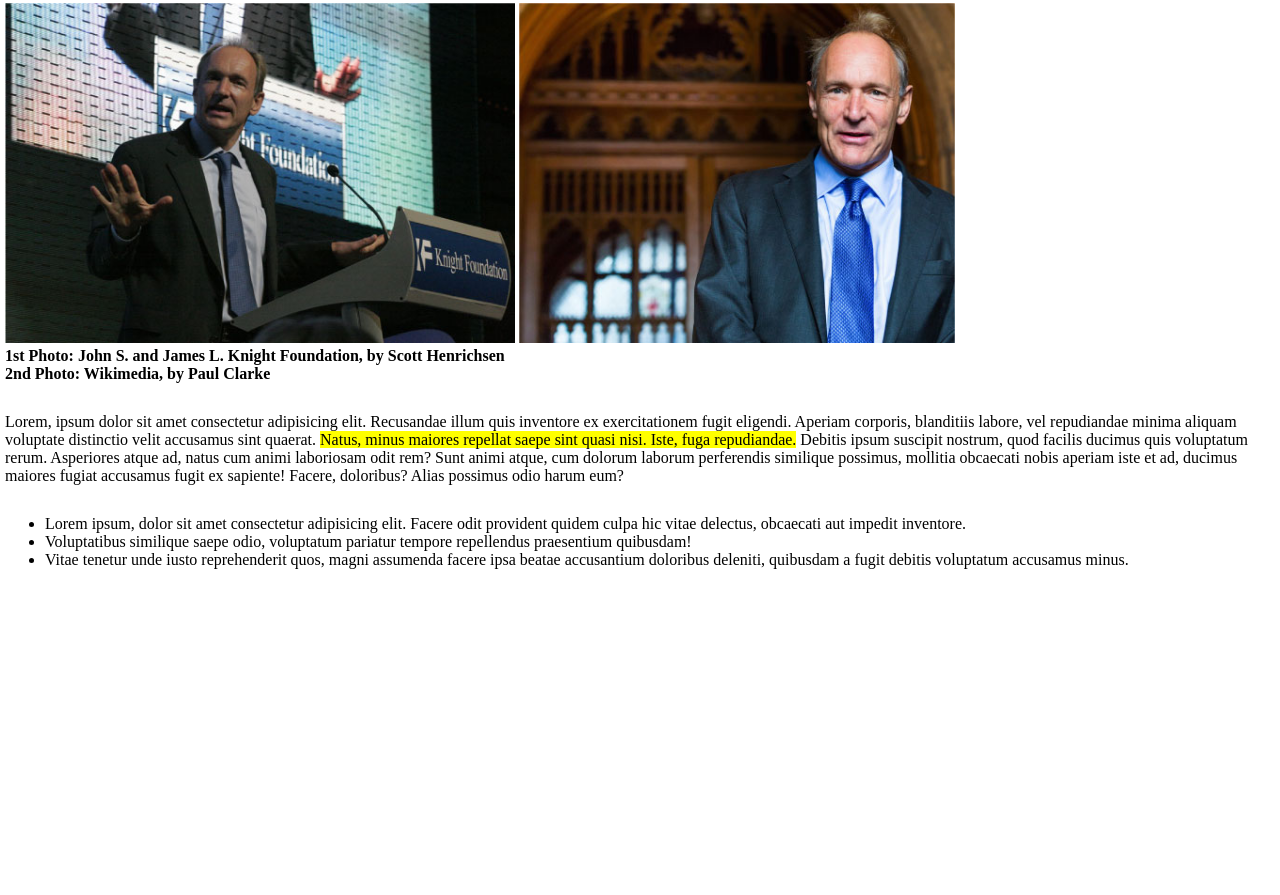
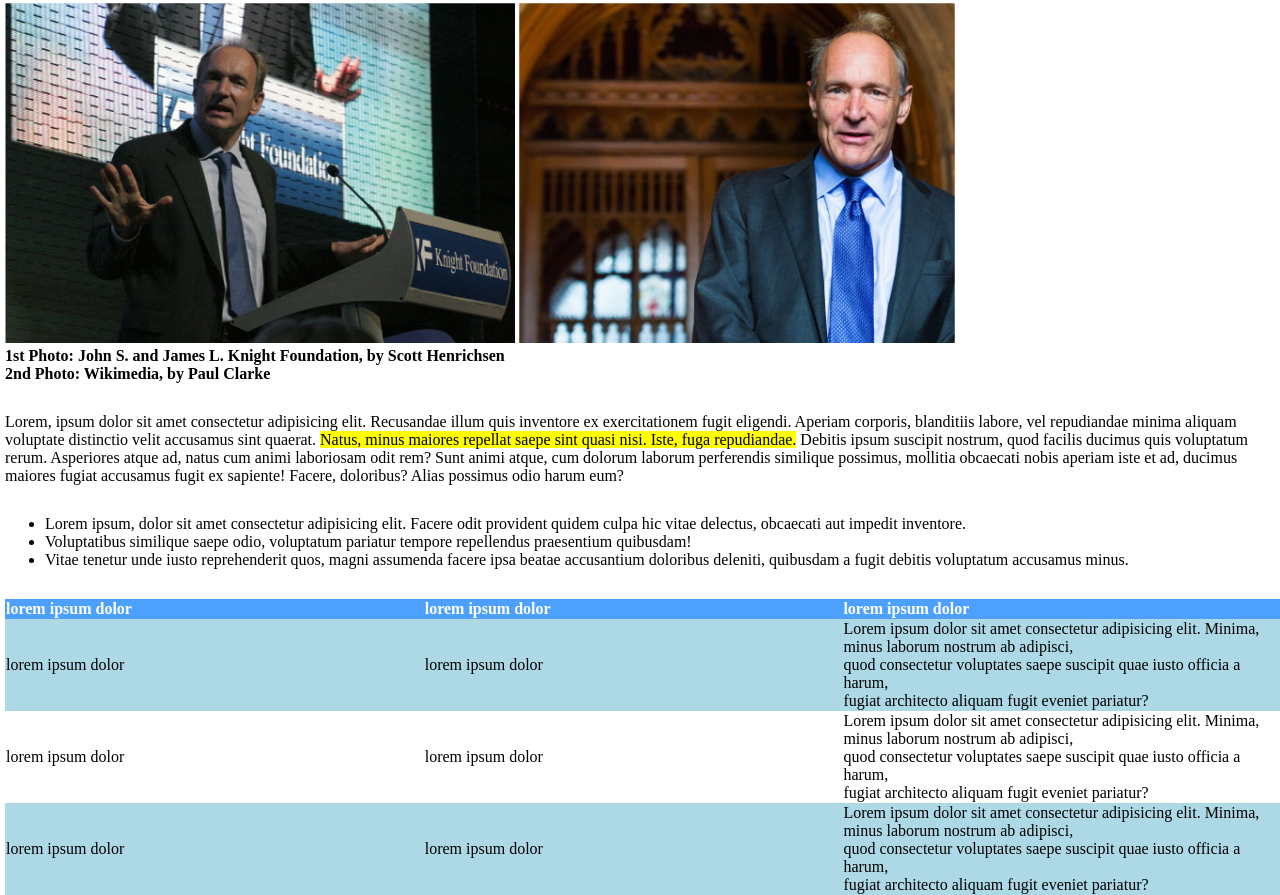
Before and after one commit to IvanTorzoni/html-css-booleaner, a plain HTML site: page index.html in a window 1280 px wide. Shown: the part 377-1272 px from the top of the page. Before the commit the page ends 946 px from the top, so only its background shows below. Drawn offline with Linux system fonts and the light colour scheme.

Commit message:
feat: added table

```diff
--- a/css/style.css
+++ b/css/style.css
@@ -52,10 +52,32 @@ h2{
     background-color: yellow;
 }
 
+/* Paragraph */
 p{
     margin-top: 30px;
 }
 
+/* Unorderted List */
 ul{
     margin-top: 30px;
 }
+
+/* table */
+table{
+    margin-top: 30px;
+    border-spacing: 0;
+}
+
+thead{
+    background-color: #4ea0ff;
+    color: white;
+}
+
+th{
+    text-align: left;
+    width: 1000px;
+}
+
+.tablecolor{
+    background-color: lightblue;
+}
--- a/index.html
+++ b/index.html
@@ -44,17 +44,71 @@
             <h4>2nd Photo: Wikimedia, by Paul Clarke</h4>
 
             <!-- First chunk of text -->
-            <p>Lorem, ipsum dolor sit amet consectetur adipisicing elit. Recusandae illum quis inventore ex exercitationem fugit eligendi. Aperiam corporis, blanditiis labore, vel repudiandae minima aliquam voluptate distinctio velit accusamus sint quaerat.
-            <span class="marker">Natus, minus maiores repellat saepe sint quasi nisi. Iste, fuga repudiandae.</span>  Debitis ipsum suscipit nostrum, quod facilis ducimus quis voluptatum rerum. Asperiores atque ad, natus cum animi laboriosam odit rem?
-            Sunt animi atque, cum dolorum laborum perferendis similique possimus, mollitia obcaecati nobis aperiam iste et ad, ducimus maiores fugiat accusamus fugit ex sapiente! Facere, doloribus? Alias possimus odio harum eum?</p>
+            <p>Lorem, ipsum dolor sit amet consectetur adipisicing elit. Recusandae illum quis inventore ex
+                exercitationem fugit eligendi. Aperiam corporis, blanditiis labore, vel repudiandae minima aliquam
+                voluptate distinctio velit accusamus sint quaerat.
+                <span class="marker">Natus, minus maiores repellat saepe sint quasi nisi. Iste, fuga repudiandae.</span>
+                Debitis ipsum suscipit nostrum, quod facilis ducimus quis voluptatum rerum. Asperiores atque ad, natus
+                cum animi laboriosam odit rem?
+                Sunt animi atque, cum dolorum laborum perferendis similique possimus, mollitia obcaecati nobis aperiam
+                iste et ad, ducimus maiores fugiat accusamus fugit ex sapiente! Facere, doloribus? Alias possimus odio
+                harum eum?
+            </p>
+            <!-- /First chunk of text -->
 
             <!-- Unordered list -->
             <ul>
-                <li>Lorem ipsum, dolor sit amet consectetur adipisicing elit. Facere odit provident quidem culpa hic vitae delectus, obcaecati aut impedit inventore. </li>
-                <li>Voluptatibus similique saepe odio, voluptatum pariatur tempore repellendus praesentium quibusdam!</li>
-                <li>Vitae tenetur unde iusto reprehenderit quos, magni assumenda facere ipsa beatae accusantium doloribus deleniti, quibusdam a fugit debitis voluptatum accusamus minus.</li>
+                <li>Lorem ipsum, dolor sit amet consectetur adipisicing elit. Facere odit provident quidem culpa hic
+                    vitae delectus, obcaecati aut impedit inventore. </li>
+                <li>Voluptatibus similique saepe odio, voluptatum pariatur tempore repellendus praesentium quibusdam!
+                </li>
+                <li>Vitae tenetur unde iusto reprehenderit quos, magni assumenda facere ipsa beatae accusantium
+                    doloribus deleniti, quibusdam a fugit debitis voluptatum accusamus minus.</li>
             </ul>
+            <!-- Unordered list -->
 
+            <!-- Table -->
+            <table>
+                <!-- Table head -->
+                <thead>
+                    <tr>
+                        <th>lorem ipsum dolor</th>
+                        <th>lorem ipsum dolor</th>
+                        <th>lorem ipsum dolor</th>
+                    </tr>
+                </thead>
+                <!-- /Table head -->
+
+                <!-- table body -->
+                <tbody>
+
+                    <tr class="tablecolor">
+                        <td>lorem ipsum dolor</td>
+                        <td>lorem ipsum dolor</td>
+                        <td>Lorem ipsum dolor sit amet consectetur adipisicing elit. Minima, minus laborum nostrum ab
+                            adipisci, <br> quod consectetur voluptates saepe suscipit quae iusto officia a harum,
+                            <br>fugiat architecto aliquam fugit eveniet pariatur?</td>
+                    </tr>
+
+                    <tr>
+                        <td>lorem ipsum dolor</td>
+                        <td>lorem ipsum dolor</td>
+                        <td>Lorem ipsum dolor sit amet consectetur adipisicing elit. Minima, minus laborum nostrum ab
+                            adipisci, <br> quod consectetur voluptates saepe suscipit quae iusto officia a harum,
+                            <br>fugiat architecto aliquam fugit eveniet pariatur?</td>
+                    </tr>
+
+                    <tr class="tablecolor">
+                        <td>lorem ipsum dolor</td>
+                        <td>lorem ipsum dolor</td>
+                        <td>Lorem ipsum dolor sit amet consectetur adipisicing elit. Minima, minus laborum nostrum ab
+                            adipisci, <br> quod consectetur voluptates saepe suscipit quae iusto officia a harum,
+                            <br>fugiat architecto aliquam fugit eveniet pariatur?</td>
+                    </tr>
+                </tbody>
+                <!-- /table body -->
+            </table>
+            <!-- Table -->
         </section>
 
     </main>
```
